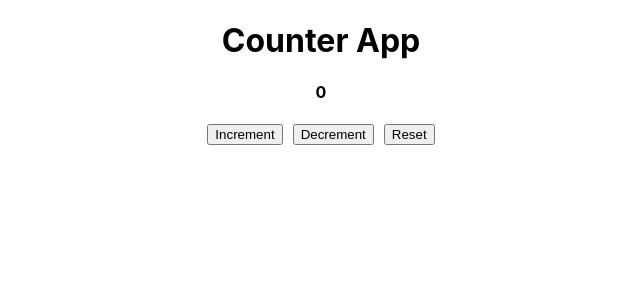
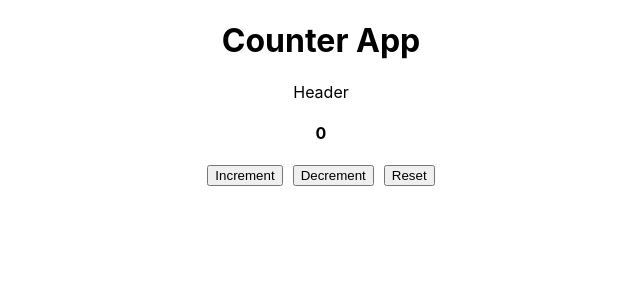
Before and after one commit to prerananitnaware/gitTutorial, a React (Create React App) app: page / in a window 1280 px wide. Shown: the top 300 px of the page, without its empty margins (319-959 px from the left). Built offline with nearby package versions, Linux system fonts and the light colour scheme.

Commit message:
added header in app

```diff
--- a/src/App.js
+++ b/src/App.js
@@ -1,11 +1,13 @@
 
 import './App.css';
 import Counter from './components/Counter';
+import { Header } from './Header';
 
 function App() {
   return (
     <div className="App">
      <h1>Counter App</h1>
+     <Header/>
      <Counter/>
     </div>
   );
--- /dev/null
+++ b/src/Header.js
@@ -0,0 +1,5 @@
+export const Header=()=>{
+    return(
+        <div>Header</div>
+    )
+}
```
